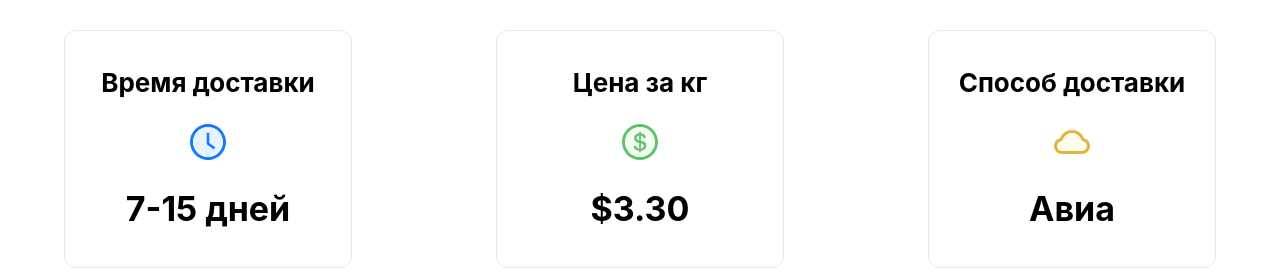
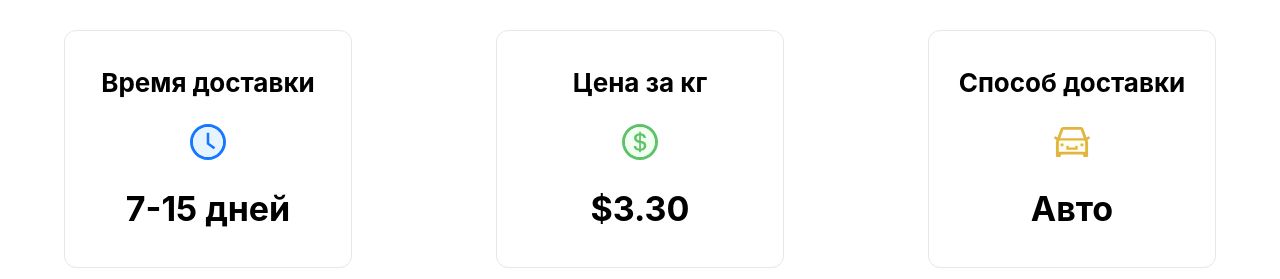
Before and after one commit to Esenzhanov1007/cargokbbel, a React (Create React App) app: page / in a window 1280 px wide. Shown: the part 820-1099 px from the top of the page. Built offline with nearby package versions, Linux system fonts and the light colour scheme; no server answers.

Commit message:
avia to auto

```diff
--- a/src/Components/KeyMetricsSection.jsx
+++ b/src/Components/KeyMetricsSection.jsx
@@ -1,6 +1,6 @@
 import React from 'react';
 import './KeyMetricsSection.css';
-import { ClockCircleTwoTone, DollarTwoTone, CloudTwoTone } from '@ant-design/icons';
+import { ClockCircleTwoTone, DollarTwoTone, CarTwoTone } from '@ant-design/icons';
 
 export default function () {
   return (
@@ -20,8 +20,8 @@ export default function () {
                 </div>
                 <div className='keymetrics-data-type'>
                     <h3 className='keymetrics-data-type-title'>Способ доставки</h3>
-                    <CloudTwoTone twoToneColor="#E2B53F" style={{fontSize: '36px'}} />
-                    <h2 className='keymetrics-data-type-type'>Авиа</h2>
+                    <CarTwoTone twoToneColor="#E2B53F" style={{fontSize: '36px'}} />
+                    <h2 className='keymetrics-data-type-type'>Авто</h2>
                 </div>
             </div>
         </div>
--- a/src/contexts/AuthContextProvider.js
+++ b/src/contexts/AuthContextProvider.js
@@ -42,7 +42,7 @@ const AuthContextProvider = ({ children }) => {
         const config ={
           headers: {'Content-Type':'multipart/form-data',Authorization},
         };
-        const { data } = await axios(`https://cargokbbelovodsk1.kg/api/v1/track/`, config);
+        const { data } = await axios(`https://api.cargokbbelovodsk1.kg/api/v1/track/`, config);
 
         return data;
     }
```
